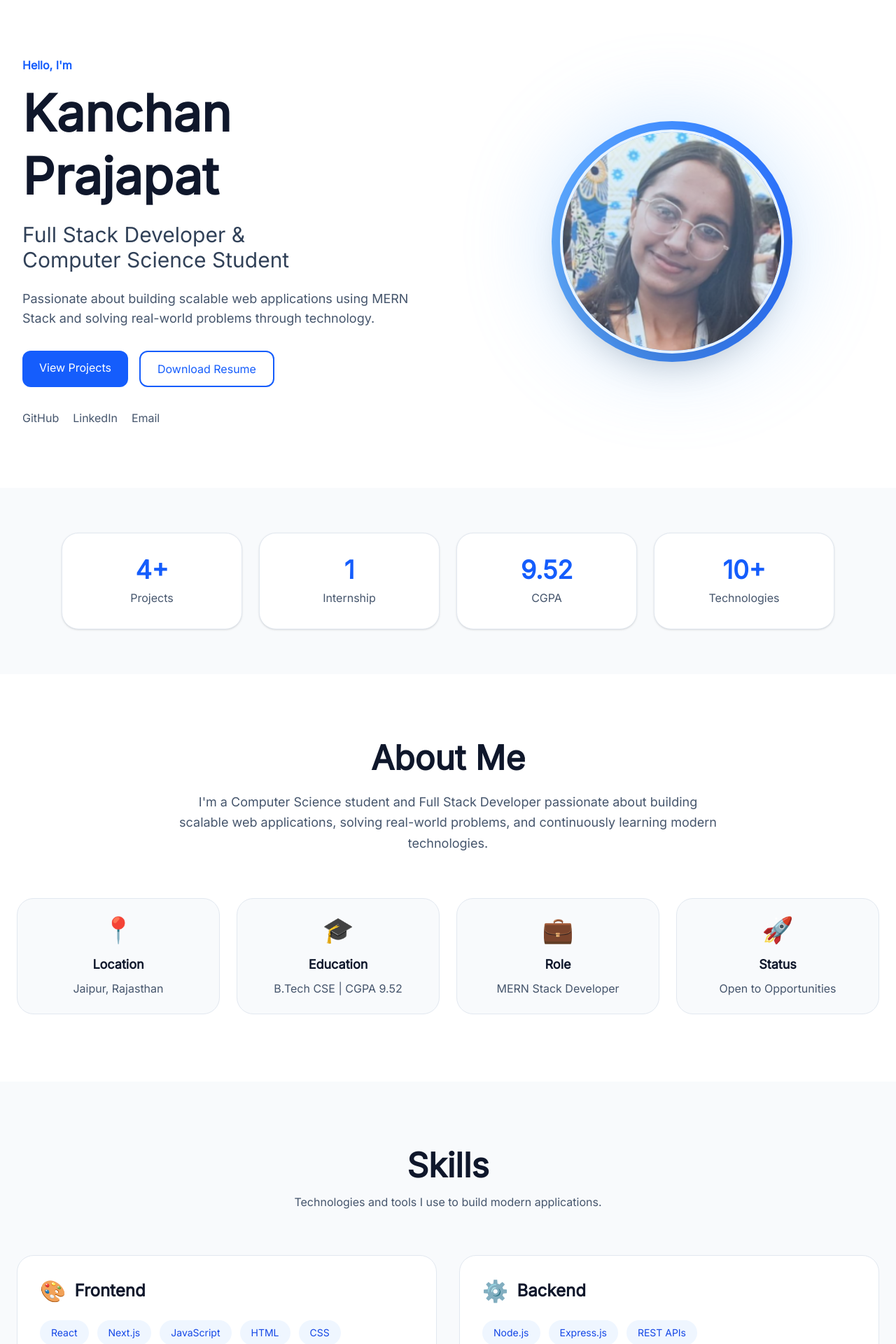
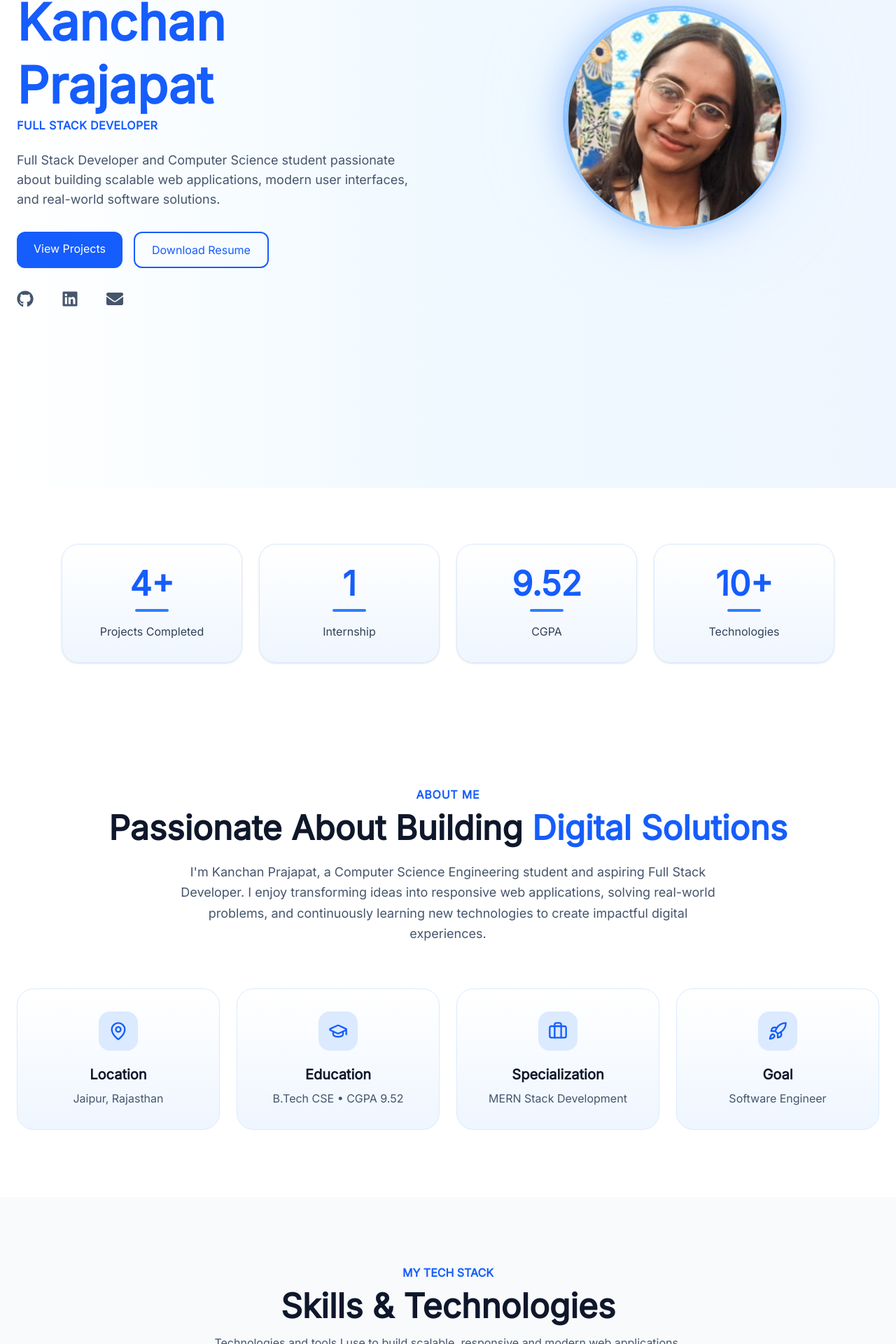
Before and after one commit to Kanchan-Prajapat/KP-Portfolio, a React (Vite) app in the folder MyPortfolio/: page / in a window 1280 px wide. Shown: the part 103-2023 px from the top of the page at 70% size. Built offline with nearby package versions, Linux system fonts and the light colour scheme.

Commit message:
enhanced screen

```diff
--- a/MyPortfolio/package.json
+++ b/MyPortfolio/package.json
@@ -15,6 +15,7 @@
     "lucide-react": "^1.17.0",
     "react": "^19.2.6",
     "react-dom": "^19.2.6",
+    "react-icons": "^5.6.0",
     "tailwindcss": "^4.3.0"
   },
   "devDependencies": {
--- a/MyPortfolio/src/components/About.jsx
+++ b/MyPortfolio/src/components/About.jsx
@@ -1,25 +1,27 @@
+import { MapPin, GraduationCap, Briefcase, Rocket } from "lucide-react";
+
 function About() {
   const infoCards = [
     {
-      icon: "📍",
+      icon: <MapPin size={28} />,
       title: "Location",
-      value: "Jaipur, Rajasthan"
+      value: "Jaipur, Rajasthan",
     },
     {
-      icon: "🎓",
+      icon: <GraduationCap size={28} />,
       title: "Education",
-      value: "B.Tech CSE | CGPA 9.52"
+      value: "B.Tech CSE • CGPA 9.52",
     },
     {
-      icon: "💼",
-      title: "Role",
-      value: "MERN Stack Developer"
+      icon: <Briefcase size={28} />,
+      title: "Specialization",
+      value: "MERN Stack Development",
     },
     {
-      icon: "🚀",
-      title: "Status",
-      value: "Open to Opportunities"
-    }
+      icon: <Rocket size={28} />,
+      title: "Goal",
+      value: "Software Engineer",
+    },
   ];
 
   return (
@@ -29,19 +31,34 @@ function About() {
     >
       <div className="max-w-7xl mx-auto px-6">
 
-        {/* Section Heading */}
+        {/* Heading */}
 
         <div className="text-center">
 
+          <span
+            className="
+            text-blue-600
+            font-semibold
+            uppercase
+            tracking-wider
+            "
+          >
+            About Me
+          </span>
+
           <h2
             className="
+            mt-3
             text-4xl
             md:text-5xl
             font-bold
             text-slate-900
             "
           >
-            About Me
+            Passionate About Building
+            <span className="text-blue-600">
+              {" "}Digital Solutions
+            </span>
           </h2>
 
           <p
@@ -54,11 +71,11 @@ function About() {
             leading-relaxed
             "
           >
-            I'm a Computer Science student and Full
-            Stack Developer passionate about building
-            scalable web applications, solving
-            real-world problems, and continuously
-            learning modern technologies.
+            I'm Kanchan Prajapat, a Computer Science Engineering
+            student and aspiring Full Stack Developer. I enjoy
+            transforming ideas into responsive web applications,
+            solving real-world problems, and continuously learning
+            new technologies to create impactful digital experiences.
           </p>
 
         </div>
@@ -74,32 +91,47 @@ function About() {
           mt-16
           "
         >
-
           {infoCards.map((item) => (
-
             <div
               key={item.title}
               className="
-              bg-slate-50
+              group
+              bg-gradient-to-b
+              from-white
+              to-blue-50
               border
-              border-slate-200
+              border-blue-100
               rounded-3xl
-              p-6
+              p-8
               text-center
-              hover:shadow-lg
-              transition
+              hover:-translate-y-2
+              hover:shadow-xl
+              transition-all
+              duration-300
               "
             >
 
-              <div className="text-4xl">
+              <div
+                className="
+                w-14
+                h-14
+                mx-auto
+                rounded-2xl
+                bg-blue-100
+                text-blue-600
+                flex
+                items-center
+                justify-center
+                "
+              >
                 {item.icon}
               </div>
 
               <h3
                 className="
-                mt-4
-                font-semibold
-                text-lg
+                mt-5
+                text-xl
+                font-bold
                 text-slate-900
                 "
               >
@@ -116,9 +148,7 @@ function About() {
               </p>
 
             </div>
-
           ))}
-
         </div>
 
       </div>
--- a/MyPortfolio/src/components/Hero.jsx
+++ b/MyPortfolio/src/components/Hero.jsx
@@ -1,15 +1,19 @@
 import profile from "../assets/images/profile.png";
+import {
+  FaGithub,
+  FaLinkedin,
+  FaEnvelope
+} from "react-icons/fa";
 
 function Hero() {
   return (
     <section
-      id="home"
       className="
 min-h-screen
-      flex
-      items-center
-      bg-white
-      pt-24
+bg-gradient-to-r
+from-white
+via-sky-50
+to-blue-50
 "
     >
       <div
@@ -27,58 +31,22 @@ function Hero() {
 
         <div>
 
-          <p
-            className="
-            text-blue-600
-            font-semibold
-            mb-3
-            "
-          >
-            Hello, I'm
-          </p>
-
-          <h1
-            className="
-            text-5xl
-            md:text-7xl
-            font-bold
-            text-slate-900
-            leading-tight
-            "
-          >
-            Kanchan
-            <br />
-            Prajapat
+          <h1 className="text-5xl md:text-7xl font-extrabold leading-tight">
+            Hi, I'm
+            <span className="block text-blue-600">
+              Kanchan Prajapat
+            </span>
           </h1>
 
-          <h2
-            className="
-            mt-5
-            text-2xl
-            md:text-3xl
-            font-medium
-            text-slate-700
-            "
-          >
-            Full Stack Developer &
-            <br />
-            Computer Science Student
-          </h2>
-
-          <p
-            className="
-            mt-6
-            text-lg
-            text-slate-600
-            max-w-xl
-            "
-          >
-            Passionate about building scalable web
-            applications using MERN Stack and
-            solving real-world problems through
-            technology.
+          <p className="text-blue-600 font-semibold tracking-wide uppercase">
+            Full Stack Developer
           </p>
-
+          <p className="mt-6 text-lg text-slate-600 max-w-xl">
+            Full Stack Developer and Computer Science student
+            passionate about building scalable web applications,
+            modern user interfaces, and real-world software
+            solutions.
+          </p>
           {/* Buttons */}
 
           <div className="flex gap-4 mt-8">
@@ -118,7 +86,7 @@ function Hero() {
 
           {/* Social Links */}
 
-          <div className="flex gap-5 mt-8">
+          <div className="flex gap-10 mt-8  text-10x">
 
             <a
               href="https://github.com/Kanchan-Prajapat"
@@ -126,21 +94,25 @@ function Hero() {
               rel="noreferrer"
               className="text-slate-600 hover:text-blue-600"
             >
-              GitHub
+              <FaGithub size={24} />
             </a>
 
             <a
-              href="#"
+              href="https://www.linkedin.com/in/kanchan-prajapat-829336327/"
+              target="_blank"
+              rel="noreferrer"
               className="text-slate-600 hover:text-blue-600"
             >
-              LinkedIn
+              <FaLinkedin size={24} />
             </a>
 
             <a
               href="mailto:kanchanprajapat208@gmail.com"
+              target="_blank"
+              rel="noreferrer"
               className="text-slate-600 hover:text-blue-600"
             >
-              Email
+              <FaEnvelope size={24} />
             </a>
 
           </div>
@@ -155,28 +127,28 @@ function Hero() {
 
             {/* Glow */}
 
-            <div
-              className="
+            <div className="
 absolute
-              inset-0
+w-80
+h-80
+bg-blue-200
 rounded-full
-              bg-blue-300
 blur-3xl
-              opacity-40
-              "
-            />
+opacity-30
+"></div>
 
             {/* Border Ring */}
 
-            <div
-              className="
-              p-3
+            <div className="
+relative
+w-80
+h-80
 rounded-full
-              bg-gradient-to-r
-              from-blue-400
-              to-blue-600
-              "
-            >
+overflow-hidden
+border-4
+border-blue-300
+shadow-[0_0_50px_rgba(59,130,246,0.4)]
+">
               <img
                 src={profile}
                 alt="Kanchan Prajapat"
@@ -186,9 +158,8 @@ function Hero() {
                 object-cover
 rounded-full
 border-4
-                border-white
-                shadow-2xl
-                "
+border-blue-300
+shadow-[0_0_60px_rgba(59,130,246,0.35)],         "
               />
             </div>
 
--- a/MyPortfolio/src/components/Skills.jsx
+++ b/MyPortfolio/src/components/Skills.jsx
@@ -1,23 +1,27 @@
+import {
+  Code2,
+  Server,
+  Database,
+  Wrench
+} from "lucide-react";
+
 function Skills() {
-
   const skillGroups = [
     {
       title: "Frontend",
-      emoji: "🎨",
+      icon: <Code2 size={28} />,
       skills: [
         "React",
-        "Next.js",
         "JavaScript",
         "HTML",
         "CSS",
-        "Tailwind CSS",
-        "Three.js"
+        "Tailwind CSS"
       ]
     },
 
     {
       title: "Backend",
-      emoji: "⚙️",
+      icon: <Server size={28} />,
       skills: [
         "Node.js",
         "Express.js",
@@ -27,7 +31,7 @@ function Skills() {
 
     {
       title: "Database",
-      emoji: "🗄️",
+      icon: <Database size={28} />,
       skills: [
         "MongoDB",
         "MySQL"
@@ -36,7 +40,7 @@ function Skills() {
 
     {
       title: "Tools",
-      emoji: "🛠️",
+      icon: <Wrench size={28} />,
       skills: [
         "Git",
         "GitHub",
@@ -53,33 +57,38 @@ function Skills() {
     >
       <div className="max-w-7xl mx-auto px-6">
 
-        {/* Heading */}
+        <div className="text-center">
 
-        <div className="text-center">
+          <span className="text-blue-600 font-semibold">
+            MY TECH STACK
+          </span>
 
           <h2
             className="
+            mt-3
             text-4xl
             md:text-5xl
             font-bold
             text-slate-900
             "
           >
-            Skills
+            Skills & Technologies
           </h2>
 
           <p
             className="
             mt-4
             text-slate-600
+            max-w-2xl
+            mx-auto
             "
           >
-            Technologies and tools I use to build modern applications.
+            Technologies and tools I use to build
+            scalable, responsive and modern web
+            applications.
           </p>
 
         </div>
-
-        {/* Skill Cards */}
 
         <div
           className="
@@ -100,26 +109,47 @@ function Skills() {
               border-slate-200
               rounded-3xl
               p-8
+              hover:-translate-y-2
               hover:shadow-xl
-              transition
+              transition-all
+              duration-300
               "
             >
 
-              <div className="flex items-center gap-3">
+              <div className="flex items-center gap-4">
 
-                <span className="text-3xl">
-                  {group.emoji}
-                </span>
+                <div
+                  className="
+                  w-14
+                  h-14
+                  rounded-2xl
+                  bg-gradient-to-br
+                  from-blue-500
+                  to-sky-400
+                  text-white
+                  flex
+                  items-center
+                  justify-center
+                  "
+                >
+                  {group.icon}
+                </div>
 
+                <div>
                   <h3
                     className="
                     text-2xl
-                  font-semibold
+                    font-bold
                     text-slate-900
                     "
                   >
                     {group.title}
                   </h3>
+
+                  <p className="text-slate-500 text-sm">
+                    {group.skills.length} Technologies
+                  </p>
+                </div>
 
               </div>
 
@@ -128,7 +158,7 @@ function Skills() {
                 flex
                 flex-wrap
                 gap-3
-                mt-6
+                mt-8
                 "
               >
 
@@ -139,11 +169,16 @@ function Skills() {
                     className="
                     px-4
                     py-2
+                    rounded-full
                     bg-blue-50
                     text-blue-700
-                    rounded-full
-                    text-sm
                     font-medium
+                    border
+                    border-blue-100
+                    hover:bg-blue-600
+                    hover:text-white
+                    transition
+                    cursor-default
                     "
                   >
                     {skill}
--- a/MyPortfolio/src/components/Stats.jsx
+++ b/MyPortfolio/src/components/Stats.jsx
@@ -2,83 +2,84 @@ function Stats() {
   const stats = [
     {
       number: "4+",
-      title: "Projects"
+      title: "Projects Completed",
     },
     {
       number: "1",
-      title: "Internship"
+      title: "Internship",
     },
     {
       number: "9.52",
-      title: "CGPA"
+      title: "CGPA",
     },
     {
       number: "10+",
-      title: "Technologies"
-    }
+      title: "Technologies",
+    },
   ];
 
   return (
-    <section
-      className="
-      py-16
-      bg-slate-50
-      "
-    >
-      <div
-        className="
-        max-w-6xl
-        mx-auto
-        px-6
-        "
-      >
-        <div
-          className="
-          grid
-          grid-cols-2
-          md:grid-cols-4
-          gap-6
-          "
-        >
+    <section className="py-20 bg-white">
+      <div className="max-w-6xl mx-auto px-6">
+
+        <div className="grid grid-cols-2 md:grid-cols-4 gap-6">
+
           {stats.map((item) => (
-
             <div
               key={item.title}
               className="
-              bg-white
+                group
+                bg-gradient-to-b
+                from-white
+                to-blue-50
+                border
+                border-blue-100
                 rounded-3xl
                 p-8
                 text-center
-              border
-              border-slate-200
                 shadow-sm
-              hover:shadow-lg
-              transition
+                hover:shadow-xl
+                hover:-translate-y-2
+                transition-all
+                duration-300
               "
             >
 
               <h2
                 className="
                   text-4xl
-                font-bold
+                  md:text-5xl
+                  font-extrabold
                   text-blue-600
                 "
               >
                 {item.number}
               </h2>
 
+              <div
+                className="
+                  w-12
+                  h-1
+                  bg-blue-500
+                  mx-auto
+                  mt-3
+                  rounded-full
+                "
+              />
+
               <p
                 className="
-                mt-2
-                text-slate-600
+                  mt-4
+                  text-slate-700
+                  font-medium
                 "
               >
                 {item.title}
               </p>
 
             </div>
+          ))}
 
-          ))}
         </div>
       </div>
     </section>
```
Also changed, not shown: MyPortfolio/src/components/Experience.jsx (+75 -22 lines), MyPortfolio/src/data/skills.js (deleted), 1 other file (tests, documents, lock files or other folders). Lines whose indentation alone changed are shown as unchanged.
